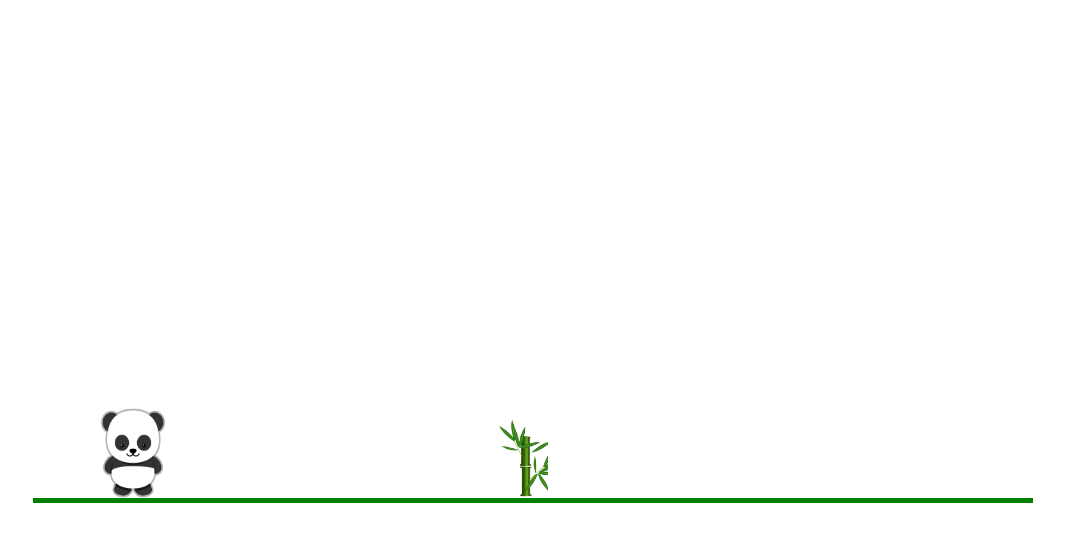
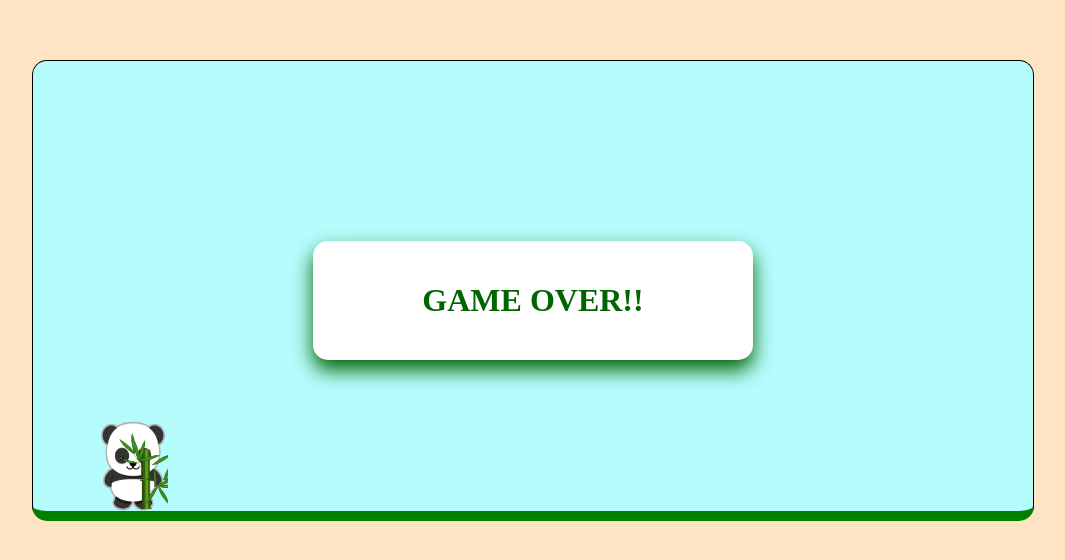
Before and after one commit to TrueAlexander/Panda_game, a plain HTML site: page index.html in a window 1280 px wide. Shown: the part 110-670 px from the top of the page, without its empty margins (107-1172 px from the left). Drawn offline with Linux system fonts and the light colour scheme.

Commit message:
added modal window

```diff
--- a/index.html
+++ b/index.html
@@ -5,14 +5,14 @@
   <meta charset="UTF-8">
   <meta http-equiv="X-UA-Compatible" content="IE=edge">
   <meta name="viewport" content="width=device-width, initial-scale=1.0">
-  <title>Document</title>
+  <title>Panda adventures</title>
   <link rel="stylesheet" href="style.css">
 </head>
 
 <body>
 
   <div class="game">
-    <div id="panda"></div>
+    <div id="panda" class="swing"></div>
     <div id="bamboo"></div>
   </div>
 
--- a/script.js
+++ b/script.js
@@ -1,24 +1,30 @@
 const panda = document.getElementById('panda');
 const bamboo = document.getElementById('bamboo');
+const body = document.querySelector('body');
+const game = document.querySelector('.game');
+
+
 document.addEventListener('keydown', function (event) {
-  jump();
-})
-
-function jump() {
-  if (panda.classList != 'jump') {
-    panda.classList.add('jump');
-  }
+  panda.classList.add('jump');
   setTimeout(function () {
     panda.classList.remove('jump')
-  }, 800)
-
-}
+  }, 500)
+})
 
 let isAlive = setInterval(function () {
   let pandaTop = parseInt(window.getComputedStyle(panda).getPropertyValue('top'))
   let bambooLeft = parseInt(window.getComputedStyle(bamboo).getPropertyValue('left'))
 
-  if (bambooLeft < 80 && bambooLeft > 10 && pandaTop >= 450) {
-    alert('Game Over!')
+  if (bambooLeft < 80 && bambooLeft > 10 && pandaTop >= 300) {
+
+    bamboo.style.animation = 'none'
+    bamboo.style.left = '80px'
+    panda.classList.remove('swing')
+
+    const modal = document.createElement('div');
+    modal.classList.add('modal');
+    modal.innerHTML = '<h1>Game over!!</h1>'
+    game.append(modal);
+
   }
-}, 50);
+}, 10);
--- a/style.css
+++ b/style.css
@@ -1,8 +1,24 @@
+body {
+  margin: 0;
+  padding: 0;
+  width: 100vw;
+  height: 100vh;
+  display: flex;
+  justify-content: center;
+  align-items: center;
+  background-color: bisque;
+
+}
+
 .game {
+  border-radius: 15px;
   width: 1000px;
-  height: 600px;
-  border-bottom: 5px solid green;
+  height: 450px;
+  border: 1px solid;
+  border-bottom: 10px solid green;
   margin: auto;
+ background: rgb(181, 252, 252);
+
 }
 
 #panda {
@@ -11,7 +27,7 @@
   background-image: url(img/panda.png);
   background-size: 80px 90px;
   position: relative;
-  top: 510px;
+  top: 360px;
   left: 60px;
 }
 
@@ -21,7 +37,7 @@
   background-image: url(img/bamboo.png);
   background-size: cover;
   position: relative;
-  top: 425px;
+  top: 275px;
   left: 970px;
   animation: bambooMov 2s infinite linear;
 }
@@ -31,28 +47,66 @@
     left: 1000px;
   }
   100% {
-    left: -80px;
+    left: -40px;
+  }
+}
+
+
+
+.swing{
+  animation: swing 1s infinite linear;
+
+}
+
+@keyframes swing {
+  0% {
+    transform: rotate(-5deg);
+  }
+
+  25% {
+    transform: rotate(0deg);
+  }
+
+  50% {
+    transform: rotate(5deg);
+  }
+
+  75% {
+    transform: rotate(0deg);
+  }
+
+  100% {
+    transform: rotate(-5deg);
   }
 }
 
 .jump {
-  animation: jump 0.5s linear;
+  animation: swing 1s infinite linear, jumping 0.5s linear;
 }
 
-@keyframes jump {
+@keyframes jumping {
   0% {
-    top: 510px;
+    top: 360px;
   }
 
-
-
   50% {
-    top: 250px;
+    top: 150px;
   }
 
-
-
   100% {
-    top: 510px;
+    top: 360px;
   }
 }
+
+.modal {
+  background-color: #fff;
+  border-radius: 15px;
+  color: darkgreen;
+  box-shadow: 0 10px 20px darkgreen;
+  text-transform: uppercase;
+  text-align: center;
+  width: 40%;
+  height: auto;
+  padding: 20px;
+  margin: auto;
+}
```
